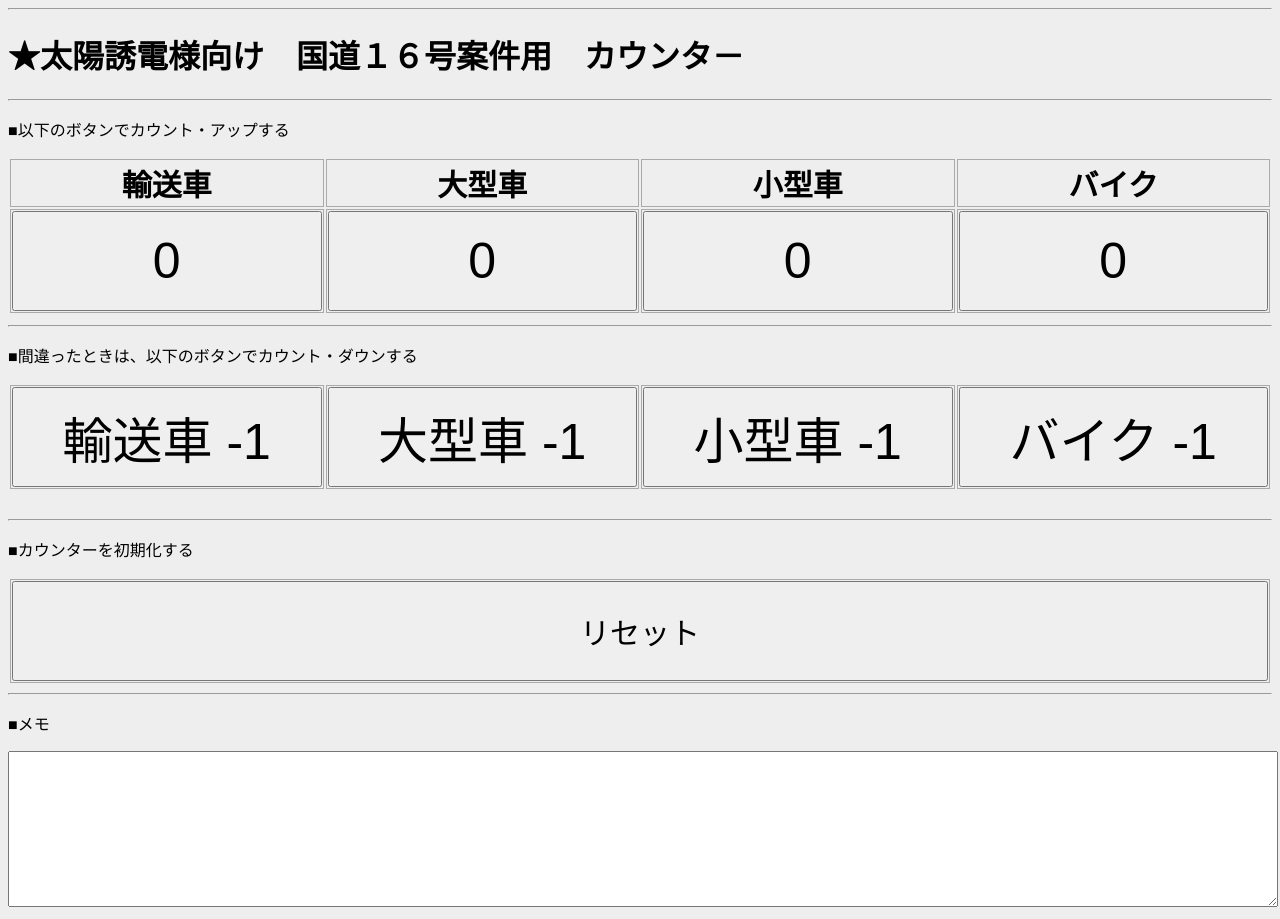
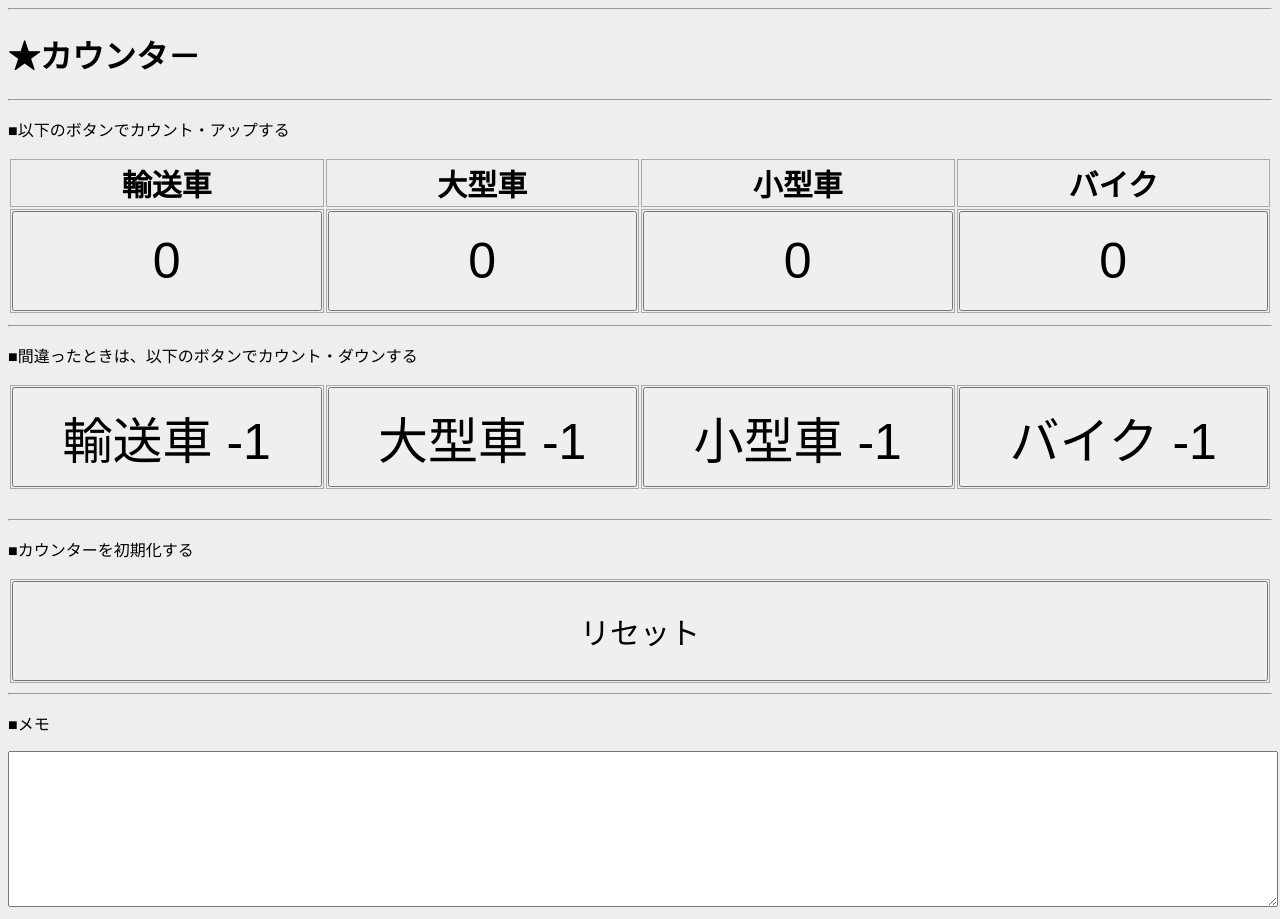
Before and after one commit to kenji-kudo-dev/test-git, a plain HTML site: page index.html in a window 1280 px wide. Drawn offline with Linux system fonts and the light colour scheme.

Commit message:
Update index.html

```diff
--- a/index.html
+++ b/index.html
@@ -10,7 +10,7 @@
 
 	<body>
 	  <hr>
-	  <h1 align="left">★太陽誘電様向け　国道１６号案件用　カウンタ－</h1>
+	  <h1 align="left">★カウンタ－</h1>
 	  <hr>
 	  <p align="left">■以下のボタンでカウント・アップする</p>
 	  <table style="center">
```
